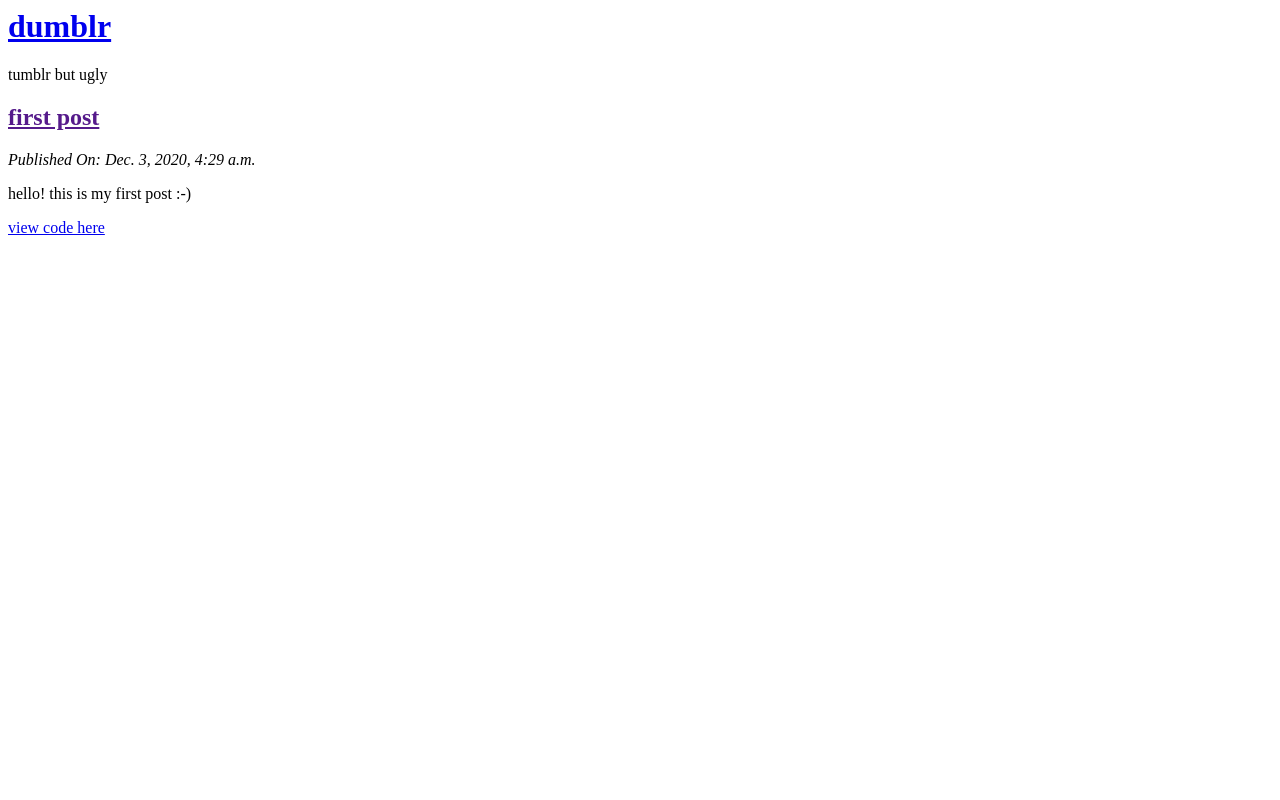
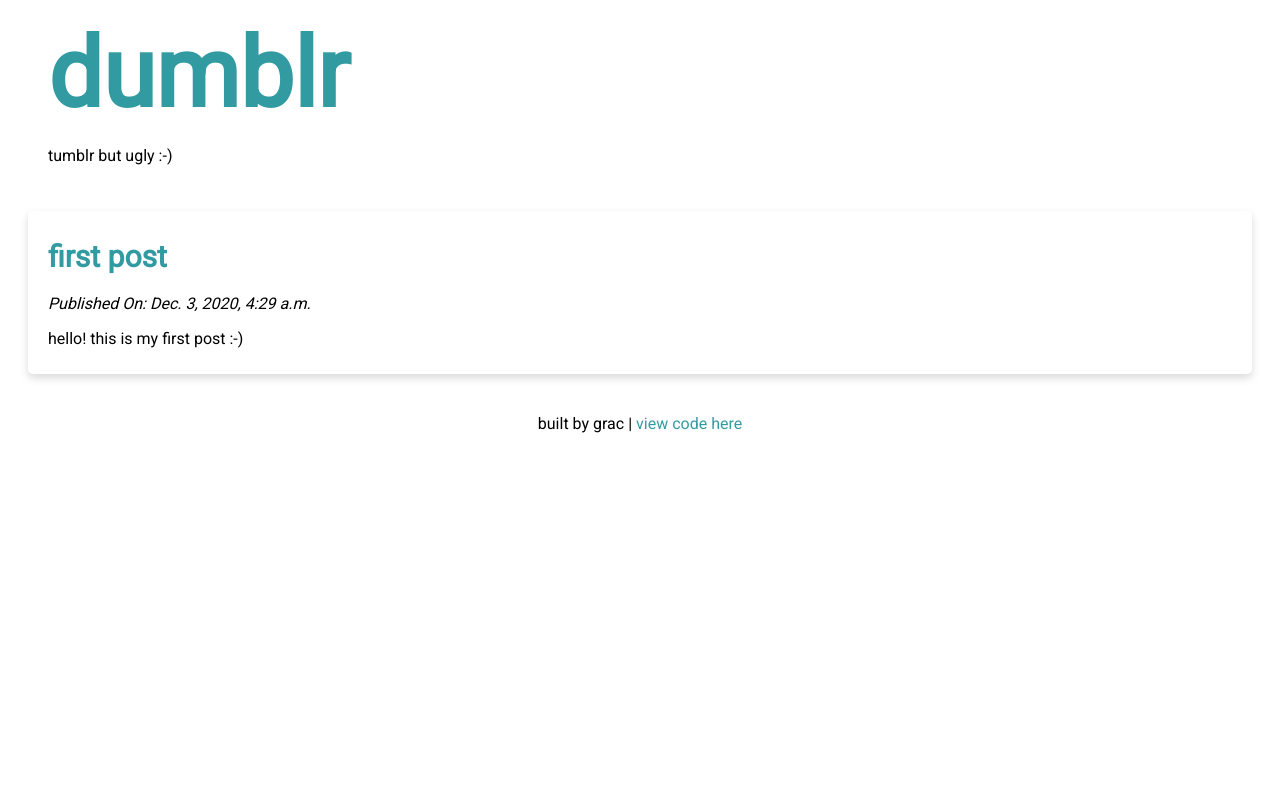
Before and after one commit to gracejiang/dumblr, a Django app: page / in a window 1280 px wide. Run offline with Django 3.2, Linux system fonts and the light colour scheme; data comes from the database, SQL or seed files in the repository; both versions use the stored data as it was after the commit.

Commit message:
homepage styling

```diff
--- /dev/null
+++ b/blog/static/css/blog.css
@@ -0,0 +1,44 @@
+body {
+    font-family: 'Roboto';
+}
+
+.page-header {
+    margin-top: 0;
+    padding: 10px 20px 10px 40px;
+}
+
+.page-header h1, .page-header h1 a, .page-header h1 a:visited, .page-header h1 a:active {
+    color: #329ba1;
+    font-size: 72pt;
+    text-decoration: none;
+    margin: 0px;
+}
+
+.post {
+    margin: 20px 20px 40px 20px;
+    padding: 8px 20px 10px 20px;
+    box-shadow: 0 4px 8px 0 rgba(0,0,0,0.15);
+    transition: 0.3s;
+    border-radius: 5px;
+}
+
+.post:hover {
+    box-shadow: 0 8px 16px 0 rgba(0,0,0,0.15);
+}
+
+.post h2 a, .post h2 a:visited {
+    color: #329ba1;
+    text-decoration: none;
+    font-size: 30px;
+}
+
+footer {
+    margin-top: 40px;
+    text-align: center;
+    color: black;
+}
+
+footer a {
+    text-decoration: none;
+    color: #329ba1;
+}
--- a/blog/templates/blog/post_list.html
+++ b/blog/templates/blog/post_list.html
@@ -1,24 +1,41 @@
+{% load static %}
+
 <html>
     <head>
         <title>DUMBLR</title>
+
+        <!-- STYLING -->
+        <!-- custom css -->
+        <link rel="stylesheet" href="{% static 'css/blog.css' %}">
+        <!-- fonts -->
+        <link href="https://fonts.googleapis.com/css2?family=Roboto&display=swap" rel="stylesheet">
+
     </head>
     <body>
 
-        <div>
+        <div class="page-header">
             <h1><a href="/">dumblr</a></h1>
-            <p>tumblr but ugly</p>
+            <p>tumblr but ugly :-)</p>
         </div>
 
-        {% for post in posts %}
-            <div>
-                <h2><a href="">{{ post.title }}</a></h2>
-                <p><i>Published On: {{ post.published_date }}</i></p>
-                <p>{{ post.text | linebreaksbr }}</p>
+        <div class="content container">
+            <div class="row">
+                <div class="col-md-8">
+
+                {% for post in posts %}
+                    <div class="post">
+                        <h2><a href="">{{ post.title }}</a></h2>
+                        <p><i>Published On: {{ post.published_date }}</i></p>
+                        <p>{{ post.text | linebreaksbr }}</p>
+                    </div>
+                {% endfor %}
+
+                </div>
             </div>
-        {% endfor %}
+        </div>
 
         <footer>
-            <a href="https://github.com/gracejiang/dumblr">view code here</a>
+            built by grac | <a href="https://github.com/gracejiang/dumblr">view code here</a>
         </footer>
 
     </body>
```
Also changed, not shown: db.sqlite3.
